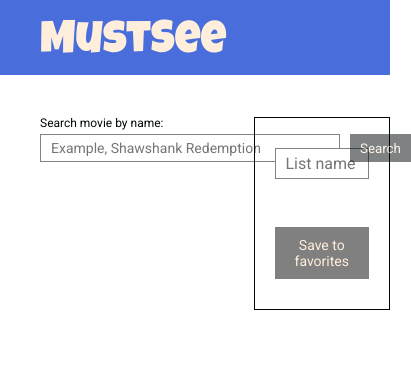
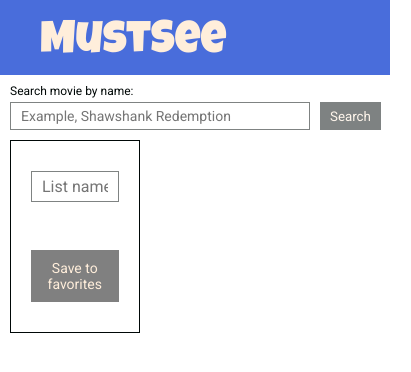
Before and after one commit to hasanlee/mustsee, a React (Create React App) app: page / in a window 390 px wide. Shown: the top 372 px of the page, 411 px wide, since content can reach past the window. Built offline with nearby package versions, Linux system fonts and the light colour scheme.

Commit message:
mobile friendly

```diff
--- a/src/pages/MainPage/MainPage.css
+++ b/src/pages/MainPage/MainPage.css
@@ -3,7 +3,6 @@
   display: flex;
   justify-content: space-between;
 }
-
 .main-page__main-section {
   padding-left: 40px;
   box-sizing: border-box;
@@ -17,3 +16,18 @@
 .main-page__favorites {
   width: 35%;
 }
+
+@media (max-width: 650px) {
+  .main-page__content {
+    padding: 10px;
+    align-items: flex-start;
+    flex-direction: column;
+  }
+  .main-page__main-section {
+    padding-left: 0px;
+  }
+
+  .main-page__search-box {
+    margin-bottom: 10px;
+  }
+}
```
Lines whose indentation alone changed are shown as unchanged.
